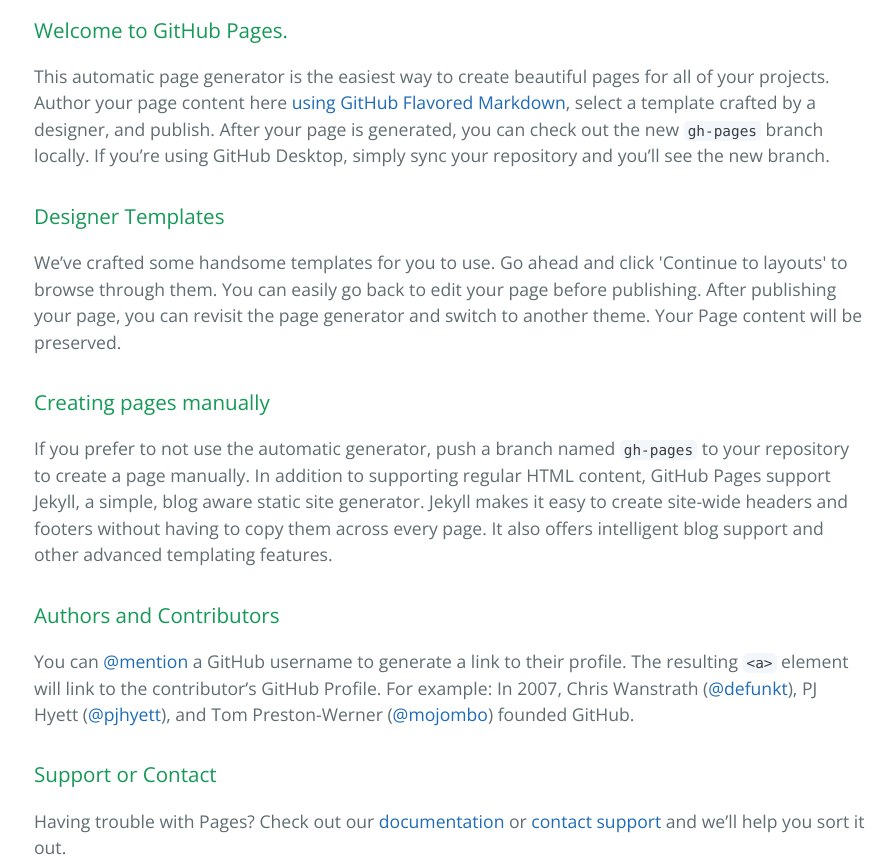
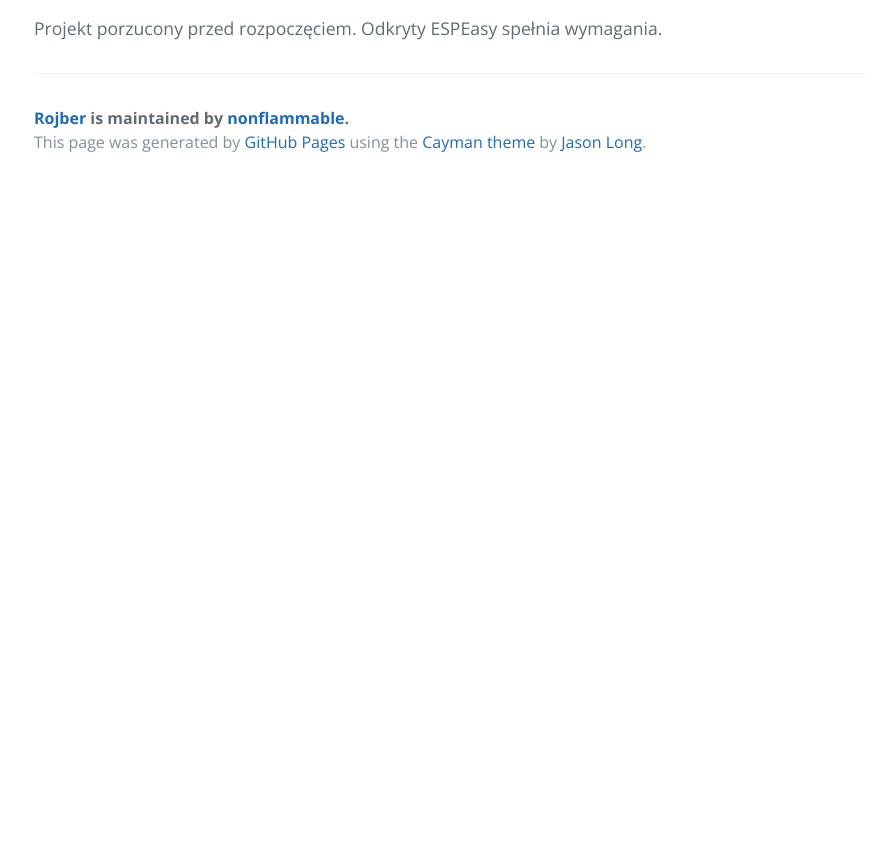
Before and after one commit to julizarputra/rojber, a plain HTML site: page index.html in a window 1280 px wide. Shown: the part 400-1264 px from the top of the page, without its empty margins (190-1082 px from the left). After the commit the page ends 800 px from the top, so only its background shows below. Drawn offline with nearby package versions, Linux system fonts and the light colour scheme.

```diff
--- a/index.html
+++ b/index.html
@@ -19,30 +19,7 @@
     </section>
 
     <section class="main-content">
-      <h3>
-<a id="welcome-to-github-pages" class="anchor" href="#welcome-to-github-pages" aria-hidden="true"><span class="octicon octicon-link"></span></a>Welcome to GitHub Pages.</h3>
-
-<p>This automatic page generator is the easiest way to create beautiful pages for all of your projects. Author your page content here <a href="https://guides.github.com/features/mastering-markdown/">using GitHub Flavored Markdown</a>, select a template crafted by a designer, and publish. After your page is generated, you can check out the new <code>gh-pages</code> branch locally. If you’re using GitHub Desktop, simply sync your repository and you’ll see the new branch.</p>
-
-<h3>
-<a id="designer-templates" class="anchor" href="#designer-templates" aria-hidden="true"><span class="octicon octicon-link"></span></a>Designer Templates</h3>
-
-<p>We’ve crafted some handsome templates for you to use. Go ahead and click 'Continue to layouts' to browse through them. You can easily go back to edit your page before publishing. After publishing your page, you can revisit the page generator and switch to another theme. Your Page content will be preserved.</p>
-
-<h3>
-<a id="creating-pages-manually" class="anchor" href="#creating-pages-manually" aria-hidden="true"><span class="octicon octicon-link"></span></a>Creating pages manually</h3>
-
-<p>If you prefer to not use the automatic generator, push a branch named <code>gh-pages</code> to your repository to create a page manually. In addition to supporting regular HTML content, GitHub Pages support Jekyll, a simple, blog aware static site generator. Jekyll makes it easy to create site-wide headers and footers without having to copy them across every page. It also offers intelligent blog support and other advanced templating features.</p>
-
-<h3>
-<a id="authors-and-contributors" class="anchor" href="#authors-and-contributors" aria-hidden="true"><span class="octicon octicon-link"></span></a>Authors and Contributors</h3>
-
-<p>You can <a href="https://github.com/blog/821" class="user-mention">@mention</a> a GitHub username to generate a link to their profile. The resulting <code>&lt;a&gt;</code> element will link to the contributor’s GitHub Profile. For example: In 2007, Chris Wanstrath (<a href="https://github.com/defunkt" class="user-mention">@defunkt</a>), PJ Hyett (<a href="https://github.com/pjhyett" class="user-mention">@pjhyett</a>), and Tom Preston-Werner (<a href="https://github.com/mojombo" class="user-mention">@mojombo</a>) founded GitHub.</p>
-
-<h3>
-<a id="support-or-contact" class="anchor" href="#support-or-contact" aria-hidden="true"><span class="octicon octicon-link"></span></a>Support or Contact</h3>
-
-<p>Having trouble with Pages? Check out our <a href="https://help.github.com/pages">documentation</a> or <a href="https://github.com/contact">contact support</a> and we’ll help you sort it out.</p>
+      <p>Projekt porzucony przed rozpoczęciem. Odkryty ESPEasy spełnia wymagania.</p>
 
       <footer class="site-footer">
         <span class="site-footer-owner"><a href="https://github.com/nonflammable/rojber">Rojber</a> is maintained by <a href="https://github.com/nonflammable">nonflammable</a>.</span>
```
Also changed, not shown: params.json (+1 -1 lines).
